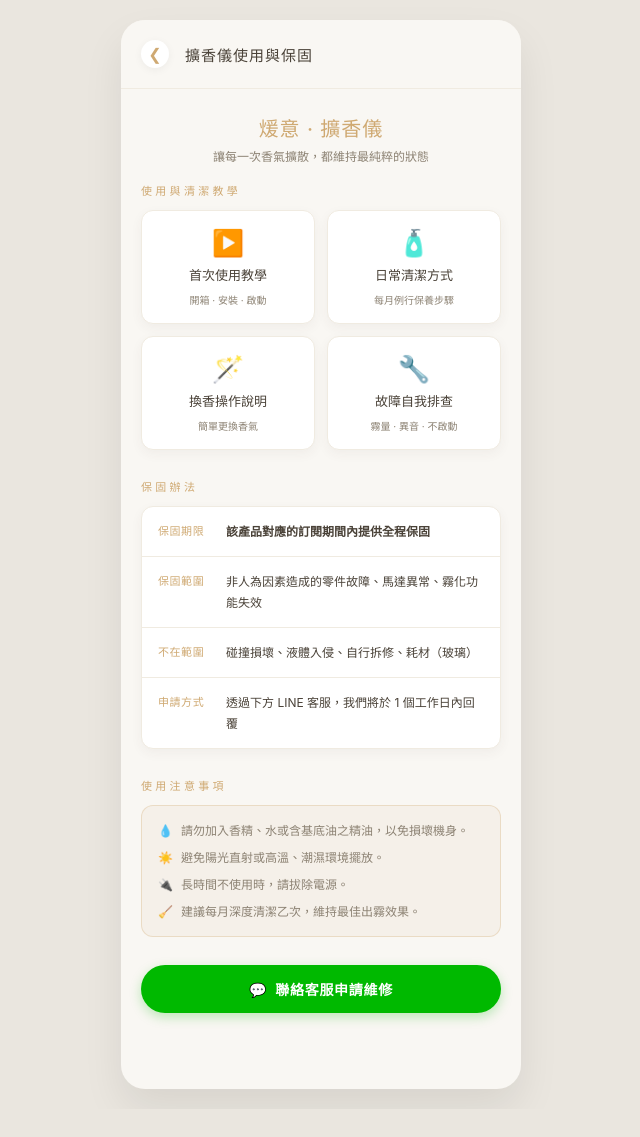
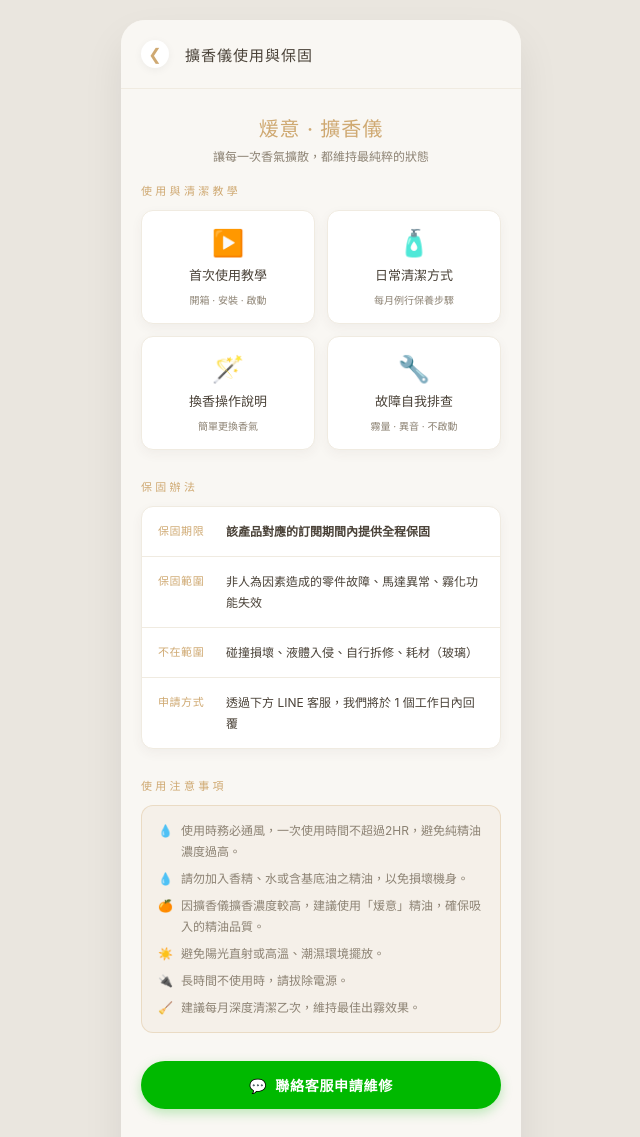
Before and after one commit to nuvayaescentlab2025-ship-it/nuvayae-line-binding, a website built with Vite: page warranty.html in a window 1280 px wide. Shown: the top 1137 px of the page, without its empty margins (319-959 px from the left). Before the commit the page ends 1109 px from the top, so only its background shows below. Built offline with nearby package versions, Linux system fonts and the light colour scheme.

Commit message:
新增使用注意事項：通風提醒與建議使用煖意精油
Co-Authored-By: Claude Sonnet 4.6 <noreply@anthropic.com>

```diff
--- a/warranty.html
+++ b/warranty.html
@@ -178,7 +178,9 @@
         <div class="section">
             <div class="section-label">使用注意事項</div>
             <div class="notice-card">
+                <p><span>💧</span><span>使用時務必通風，一次使用時間不超過2HR，避免純精油濃度過高。</span></p>
                 <p><span>💧</span><span>請勿加入香精、水或含基底油之精油，以免損壞機身。</span></p>
+                <p><span>🍊</span><span>因擴香儀擴香濃度較高，建議使用「煖意」精油，確保吸入的精油品質。</span></p>
                 <p><span>☀️</span><span>避免陽光直射或高溫、潮濕環境擺放。</span></p>
                 <p><span>🔌</span><span>長時間不使用時，請拔除電源。</span></p>
                 <p><span>🧹</span><span>建議每月深度清潔乙次，維持最佳出霧效果。</span></p>
```
